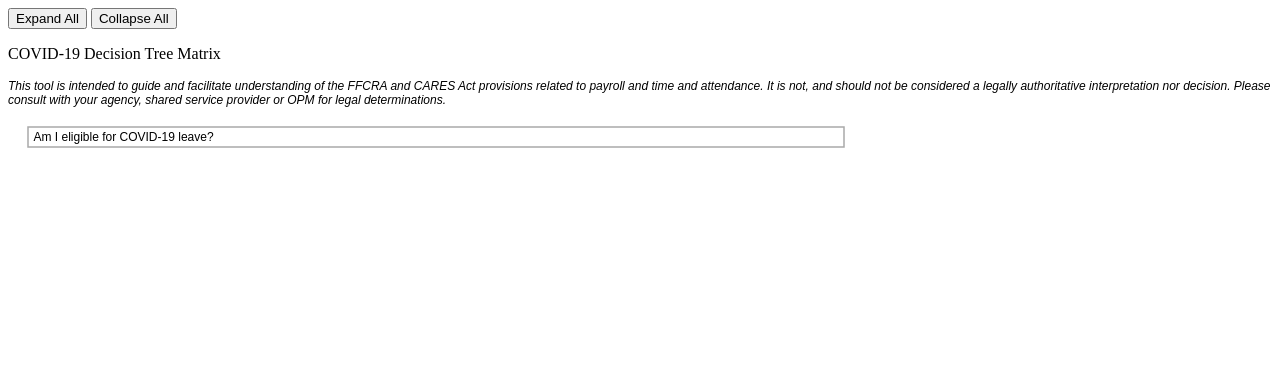
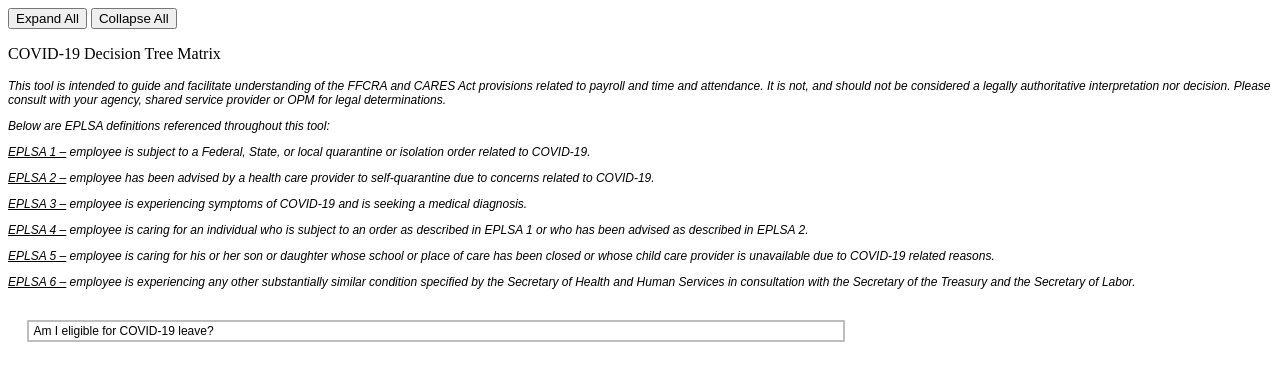
Before and after one commit to GSA/NewPay, a plain HTML site: page Visuals/index.html in a window 1280 px wide. Shown: the top 380 px of the page. Drawn offline with nearby package versions, Linux system fonts and the light colour scheme.

Commit message:
Updated EPSLA content

```diff
--- a/Visuals/index.html
+++ b/Visuals/index.html
@@ -52,7 +52,16 @@
 
 <body></p>
 	<div class="q">COVID-19 Decision Tree Matrix</div></p>
-    	<div class="b">This tool is intended to guide and facilitate understanding of the FFCRA and CARES Act provisions related to payroll and time and attendance. It is not, and should not be considered a legally authoritative interpretation nor decision. Please consult with your agency, shared service provider or OPM for legal determinations.</div>
+    	<div class="b">This tool is intended to guide and facilitate understanding of the FFCRA and CARES Act provisions related to payroll and time and attendance. It is not, and should not be considered a legally authoritative interpretation nor decision. Please consult with your agency, shared service provider or OPM for legal determinations.</p>
+
+<p>Below are EPLSA definitions referenced throughout this tool:</p>
+<p><u>EPLSA 1 –</u> employee is subject to a Federal, State, or local quarantine or isolation order related to COVID-19.</p>
+<p><u>EPLSA 2 –</u> employee has been advised by a health care provider to self-quarantine due to concerns related to COVID-19.</p>
+<p><u>EPLSA 3 –</u> employee is experiencing symptoms of COVID-19 and is seeking a medical diagnosis.</p>
+<p><u>EPLSA 4 –</u> employee is caring for an individual who is subject to an order as described in EPLSA 1 or who has been advised as described in EPLSA 2.</p>
+<p><u>EPLSA 5 –</u> employee is caring for his or her son or daughter whose school or place of care has been closed or whose child care provider is unavailable due to COVID-19 related reasons.</p>
+<p><u>EPLSA 6 –</u> employee is experiencing any other substantially similar condition specified by the Secretary of Health and Human Services in consultation with the Secretary of the Treasury and the Secretary of Labor.</p>
+    	</div>
     <div id="chart"></div>
     <script type="text/javascript">
     var w = 960,
@@ -269,7 +278,7 @@ var json =
             n.x = i * barHeight;
         });
 
-        // Update the nodesâ€¦
+        // Update the nodesÃ¢â‚¬Â¦
         var node = vis.selectAll("g.node")
             .data(nodes, function(d) { return d.id || (d.id = ++i); });
 
@@ -312,7 +321,7 @@ var json =
             .style("opacity", 1e-6)
             .remove();
 
-        // Update the linksâ€¦
+        // Update the linksÃ¢â‚¬Â¦
         var link = vis.selectAll("path.link")
             .data(tree.links(nodes), function(d) { return d.target.id; });
 
```
